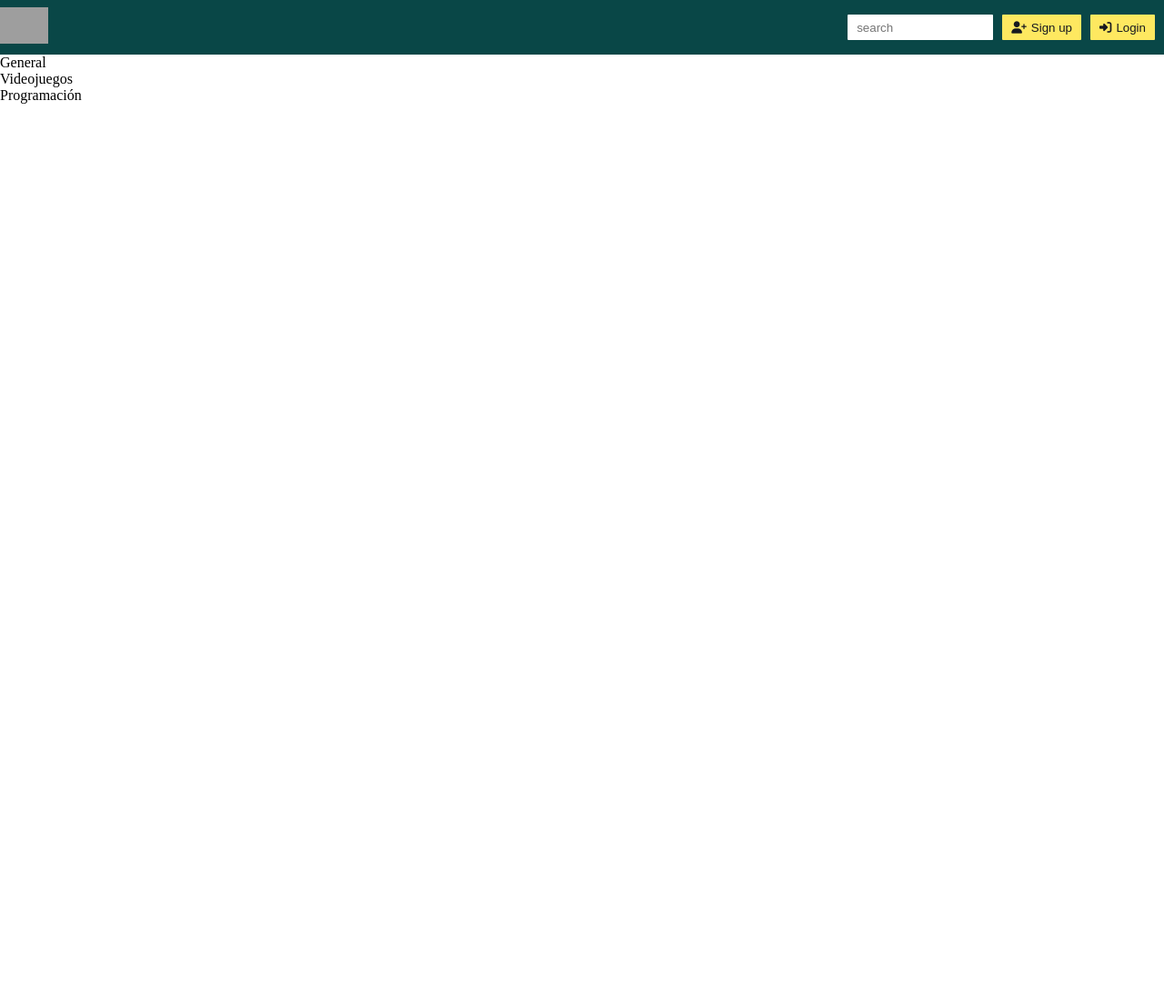
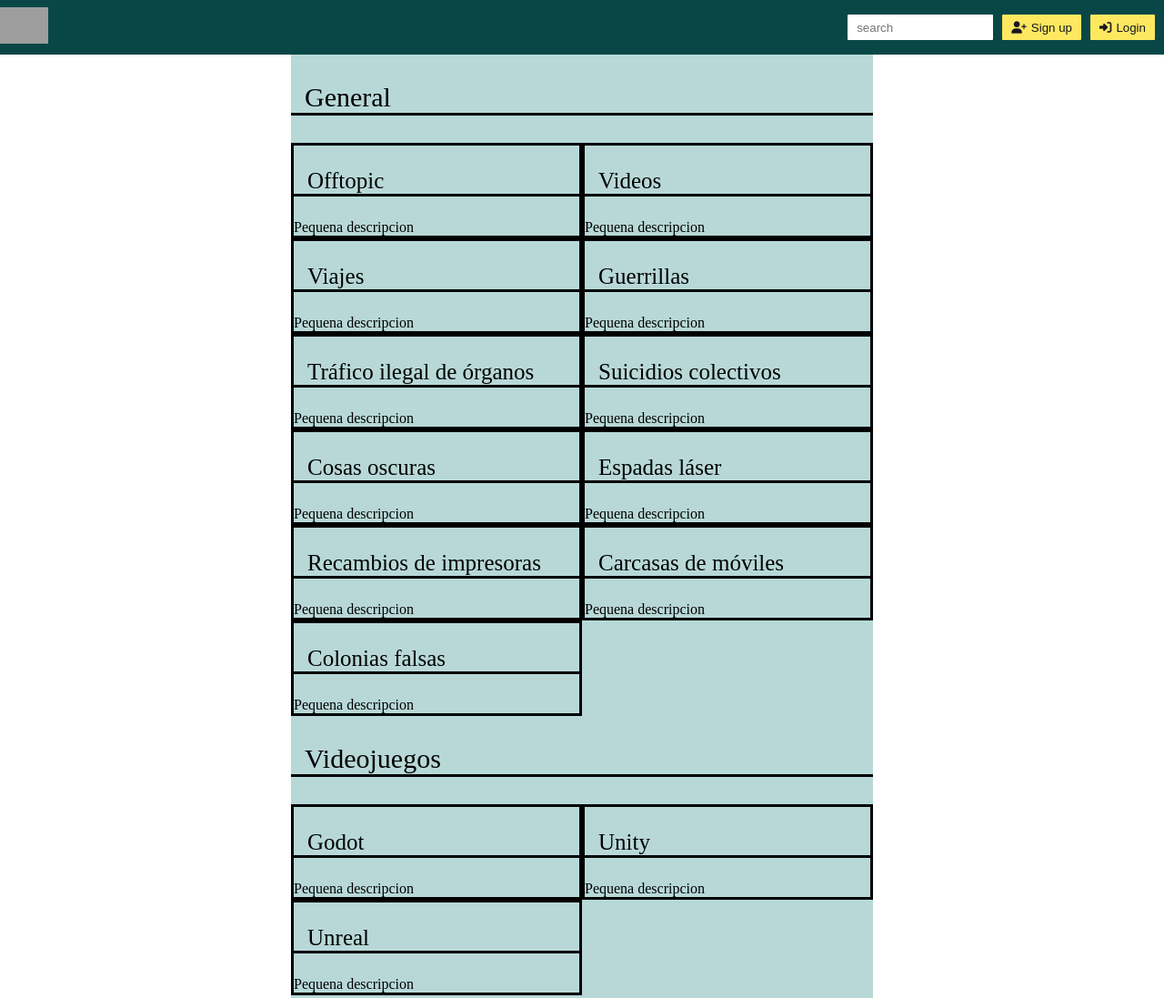
Before and after one commit to kidandcat/fragment.forum, a plain HTML site: page public/build/index.html in a window 1280 px wide. Shown: the top 1097 px of the page at 91% size. Before the commit the page ends 800 px from the top, so only its background shows below. Drawn offline with Linux system fonts and the light colour scheme; grey boxes are pictures that could not be loaded.

Commit message:
Empezando el layout

```diff
--- a/public/build/index.js
+++ b/public/build/index.js
@@ -755,6 +755,21 @@ function nimMin(a_24203, b_24204) {
 	return result_24205;
 
 }
+
+function eqStrings(a_23641, b_23642) {
+		    if (a_23641 == b_23642) return true;
+    if (a_23641 === null && b_23642.length == 0) return true;
+    if (b_23642 === null && a_23641.length == 0) return true;
+    if ((!a_23641) || (!b_23642)) return false;
+    var alen = a_23641.length;
+    if (alen != b_23642.length) return false;
+    for (var i = 0; i < alen; ++i)
+      if (a_23641[i] != b_23642[i]) return false;
+    return true;
+
+
+
+}
 var nim_program_result = 0;
 var global_raise_hook_18618 = [null];
 var local_raise_hook_18623 = [null];
@@ -3019,73 +3034,174 @@ function x_user_255041() {
 
 }
 
-function x_forum_253082(name_253084) {
+function x_sub_forum_253082(name_253084) {
 	var result_253085 = null;
 
+	var F={procname:"forums.xSubForum",prev:framePtr,filename:"forums.nim",line:0};
+	framePtr = F;
+	BeforeRet: do {
+		F.line = 39;
+		F.line = 39;
+		var tmp_253086 = tree_172046(43, []);
+		F.line = 39;
+		tmp_253086.class = "subforum-element";
+		F.line = 40;
+		var tmp_253087 = tree_172046(31, []);
+		F.line = 41;
+		add_170786(tmp_253087, text_172164(name_253084));
+		F.line = 41;
+		add_170786(tmp_253086, tmp_253087);
+		result_253085 = tmp_253086;
+		break BeforeRet;
+	} while (false);
+	framePtr = F.prev;
+
+	return result_253085;
+
+}
+
+function x_forum_253109(name_253111) {
+	var result_253112 = null;
+
 	var F={procname:"forums.xForum",prev:framePtr,filename:"forums.nim",line:0};
 	framePtr = F;
 	BeforeRet: do {
-		F.line = 13;
-		F.line = 13;
-		var tmp_253086 = tree_172046(43, []);
-		F.line = 13;
-		tmp_253086.class = "category";
 		F.line = 14;
-		add_170786(tmp_253086, text_172164(name_253084));
-		result_253085 = tmp_253086;
+		var list_253114 = null;
+		if (eqStrings(name_253111, makeNimstrLit("General"))) {
+		F.line = 16;
+		if (list_253114 != null) { list_253114.push(makeNimstrLit("Offtopic")); } else { list_253114 = [makeNimstrLit("Offtopic")]; };
+		F.line = 17;
+		if (list_253114 != null) { list_253114.push(makeNimstrLit("Videos")); } else { list_253114 = [makeNimstrLit("Videos")]; };
+		F.line = 18;
+		if (list_253114 != null) { list_253114.push(makeNimstrLit("Viajes")); } else { list_253114 = [makeNimstrLit("Viajes")]; };
+		F.line = 19;
+		if (list_253114 != null) { list_253114.push(makeNimstrLit("Guerrillas")); } else { list_253114 = [makeNimstrLit("Guerrillas")]; };
+		F.line = 20;
+		if (list_253114 != null) { list_253114.push(makeNimstrLit("Tr\xC3\xA1fico ilegal de \xC3\xB3rganos")); } else { list_253114 = [makeNimstrLit("Tr\xC3\xA1fico ilegal de \xC3\xB3rganos")]; };
+		F.line = 21;
+		if (list_253114 != null) { list_253114.push(makeNimstrLit("Suicidios colectivos")); } else { list_253114 = [makeNimstrLit("Suicidios colectivos")]; };
+		F.line = 22;
+		if (list_253114 != null) { list_253114.push(makeNimstrLit("Cosas oscuras")); } else { list_253114 = [makeNimstrLit("Cosas oscuras")]; };
+		F.line = 23;
+		if (list_253114 != null) { list_253114.push(makeNimstrLit("Espadas l\xC3\xA1ser")); } else { list_253114 = [makeNimstrLit("Espadas l\xC3\xA1ser")]; };
+		F.line = 24;
+		if (list_253114 != null) { list_253114.push(makeNimstrLit("Recambios de impresoras")); } else { list_253114 = [makeNimstrLit("Recambios de impresoras")]; };
+		F.line = 25;
+		if (list_253114 != null) { list_253114.push(makeNimstrLit("Carcasas de m\xC3\xB3viles")); } else { list_253114 = [makeNimstrLit("Carcasas de m\xC3\xB3viles")]; };
+		F.line = 26;
+		if (list_253114 != null) { list_253114.push(makeNimstrLit("Colonias falsas")); } else { list_253114 = [makeNimstrLit("Colonias falsas")]; };
+		}
+		else {
+		if (eqStrings(name_253111, makeNimstrLit("Videojuegos"))) {
+		F.line = 28;
+		if (list_253114 != null) { list_253114.push(makeNimstrLit("Godot")); } else { list_253114 = [makeNimstrLit("Godot")]; };
+		F.line = 29;
+		if (list_253114 != null) { list_253114.push(makeNimstrLit("Unity")); } else { list_253114 = [makeNimstrLit("Unity")]; };
+		F.line = 30;
+		if (list_253114 != null) { list_253114.push(makeNimstrLit("Unreal")); } else { list_253114 = [makeNimstrLit("Unreal")]; };
+		}
+		}
+		F.line = 31;
+		F.line = 31;
+		var tmp_253217 = tree_172046(43, []);
+		F.line = 31;
+		tmp_253217.class = "forum-element";
+		F.line = 32;
+		var tmp_253218 = tree_172046(31, []);
+		F.line = 33;
+		add_170786(tmp_253218, text_172164(name_253111));
+		F.line = 33;
+		add_170786(tmp_253217, tmp_253218);
+		F.line = 34;
+		var tmp_253219 = tree_172046(43, []);
+		F.line = 34;
+		tmp_253219.class = "subforums-container";
+		L1: do {
+			F.line = 35;
+			var subforum_253414 = null;
+			F.line = 184;
+			var i_257253 = 0;
+			F.line = 185;
+			var l_257254 = (list_253114 != null ? list_253114.length : 0);
+			L2: do {
+				F.line = 186;
+					L3: while (true) {
+					if (!(i_257253 < l_257254)) break L3;
+						F.line = 35;
+						subforum_253414 = list_253114[chckIndx(i_257253, 0, (list_253114 != null ? list_253114.length : 0)+0-1)-0];
+						F.line = 37;
+						F.line = 37;
+						var tmp_253220 = x_sub_forum_253082(subforum_253414);
+						F.line = 37;
+						add_170786(tmp_253220, text_172164(makeNimstrLit("Pequena descripcion")));
+						add_170786(tmp_253219, tmp_253220);
+						F.line = 188;
+						i_257253 = addInt(i_257253, 1);
+						if (!(((list_253114 != null ? list_253114.length : 0) == l_257254))) {
+						F.line = 189;
+						failed_assert_impl_15266(makeNimstrLit("C:\\Users\\Rido\\scoop\\apps\\nim\\current\\lib\\system\\iterators.nim(189, 11) `len(a) == L` the length of the seq changed while iterating over it"));
+						}
+
+					}
+			} while(false);
+		} while(false);
+		F.line = 37;
+		add_170786(tmp_253217, tmp_253219);
+		result_253112 = tmp_253217;
 		break BeforeRet;
 	} while (false);
 	framePtr = F.prev;
 
-	return result_253085;
-
-}
-
-function x_forums_253104() {
-	var result_253106 = null;
+	return result_253112;
+
+}
+
+function x_forums_253428() {
+	var result_253430 = null;
 
 	var F={procname:"forums.xForums",prev:framePtr,filename:"forums.nim",line:0};
 	framePtr = F;
 	BeforeRet: do {
 		F.line = 7;
-		var list_253109 = [makeNimstrLit("General"), makeNimstrLit("Videojuegos"), makeNimstrLit("Programaci\xC3\xB3n")];
+		var list_253433 = [makeNimstrLit("General"), makeNimstrLit("Videojuegos"), makeNimstrLit("Programaci\xC3\xB3n")];
 		F.line = 8;
 		F.line = 8;
-		var tmp_253110 = tree_172046(43, []);
+		var tmp_253434 = tree_172046(43, []);
 		F.line = 8;
-		tmp_253110.class = "category";
+		tmp_253434.class = "forum-index";
 		L1: do {
 			F.line = 9;
-			var forum_253175 = null;
+			var forum_253499 = null;
 			F.line = 17;
-			var i_257245 = 0;
-			if ((i_257245 <= 2)) {
+			var i_257246 = 0;
+			if ((i_257246 <= 2)) {
 			L2: do {
 				F.line = 19;
 					L3: while (true) {
 					if (!true) break L3;
 						F.line = 9;
-						forum_253175 = list_253109[chckIndx(i_257245, 0, (list_253109 != null ? list_253109.length : 0)+0-1)-0];
+						forum_253499 = list_253433[chckIndx(i_257246, 0, (list_253433 != null ? list_253433.length : 0)+0-1)-0];
 						F.line = 10;
-						add_170786(tmp_253110, x_forum_253082(forum_253175));
-						if ((2 <= i_257245)) {
+						add_170786(tmp_253434, x_forum_253109(forum_253499));
+						if ((2 <= i_257246)) {
 						F.line = 21;
 						break L2;
 						}
 
 						F.line = 22;
-						i_257245 = addInt(i_257245, 1);
+						i_257246 = addInt(i_257246, 1);
 					}
 			} while(false);
 			}
 
 		} while(false);
-		result_253106 = tmp_253110;
+		result_253430 = tmp_253434;
 		break BeforeRet;
 	} while (false);
 	framePtr = F.prev;
 
-	return result_253106;
+	return result_253430;
 
 }
 
@@ -3107,13 +3223,19 @@ function x_home_254014() {
 		F.line = 8;
 		add_170786(tmp_254017, tmp_254018);
 		F.line = 9;
-		add_170786(tmp_254017, x_forums_253104());
+		var tmp_254019 = tree_172046(43, []);
+		F.line = 9;
+		tmp_254019.class = "centralcontent";
 		F.line = 10;
-		var tmp_254019 = tree_172046(43, []);
-		F.line = 10;
-		tmp_254019.class = "sidecontent";
+		add_170786(tmp_254019, x_forums_253428());
 		F.line = 10;
 		add_170786(tmp_254017, tmp_254019);
+		F.line = 11;
+		var tmp_254020 = tree_172046(43, []);
+		F.line = 11;
+		tmp_254020.class = "sidecontent";
+		F.line = 11;
+		add_170786(tmp_254017, tmp_254020);
 		result_254016 = tmp_254017;
 		break BeforeRet;
 	} while (false);
--- a/public/src/styles/style.less
+++ b/public/src/styles/style.less
@@ -1,11 +1,39 @@
 @primary: #094747;
+@primary2:#b8d8d8;
 @secondary: rgb(51, 106, 255);
 @danger:#FF0000;
 @warning:#FFAA00;
 @info:#00FF00;
 
+@min-width: 1080px;
+
+@side-containers: 25%;
+@central-container:100%-2*@side-containers;
+
+@separation-sm: 5px;
+@separation-md: 8px;
+@separation-lg: 12px;
+
+@font-xs: 10px;
+@font-sm: 15px;
+@font-md: 25px;
+@font-lg: 30px;
+@font-xl: 50;
+
+@title: @font-lg;
+@subtitle: @font-md;
+
+@padding-sm: @separation-sm;
+@padding-md: @separation-md;
+@padding-lg: @separation-lg;
+
+@margin-sm: @separation-sm;
+@margin-md: @separation-md;
+@margin-lg: @separation-lg;
+
 body {
   margin: 0;
+  min-width: @min-width;
 }
 
 * {
@@ -61,6 +89,49 @@ button span {
   margin-right: 10px;
 }
 
-.sidecontent{
-  width:33%;
+.home {
+  display: flex;
 }
+
+.sidecontent {
+  flex-grow: 1;
+  max-width: @side-containers;
+  flex-shrink: 1;
+}
+
+.centralcontent{
+  flex-basis: 50%;
+  flex-grow: 2;
+  background-color: @primary2;
+  max-width: @central-container;
+}
+
+.forum-index {
+  display: flex;
+  flex-direction: column;
+}
+
+.forum-element {
+  display: flex;
+  flex-direction: column;
+}
+
+.forum-element p {
+  border-color: black;
+  border-bottom-style: solid;
+  padding-left: 15px;
+  font-size: @title;
+}
+.subforums-container {
+  display: flex;
+  flex-wrap: wrap;
+}
+
+.subforum-element {
+  width: 50%;
+  border-style: solid;
+}
+
+.subforum-element p {
+  font-size: @subtitle;
+}
```
Also changed, not shown: public/build/style.css, 2 other files.
